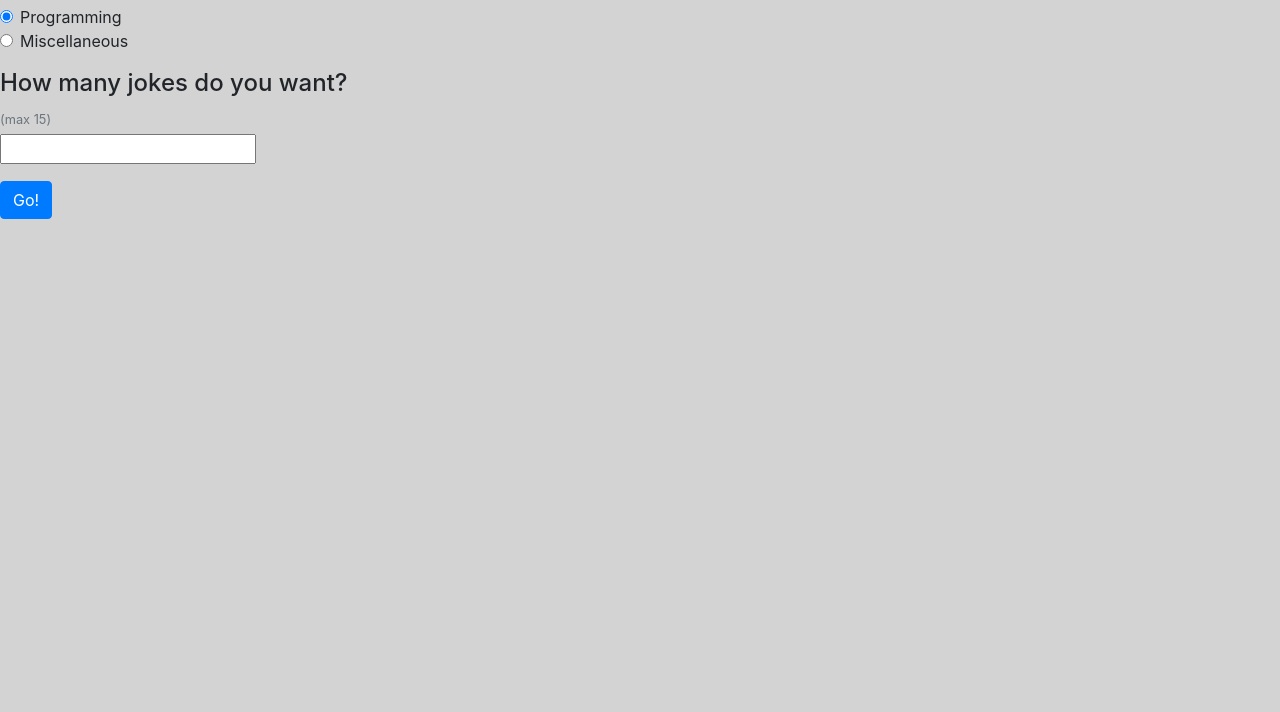
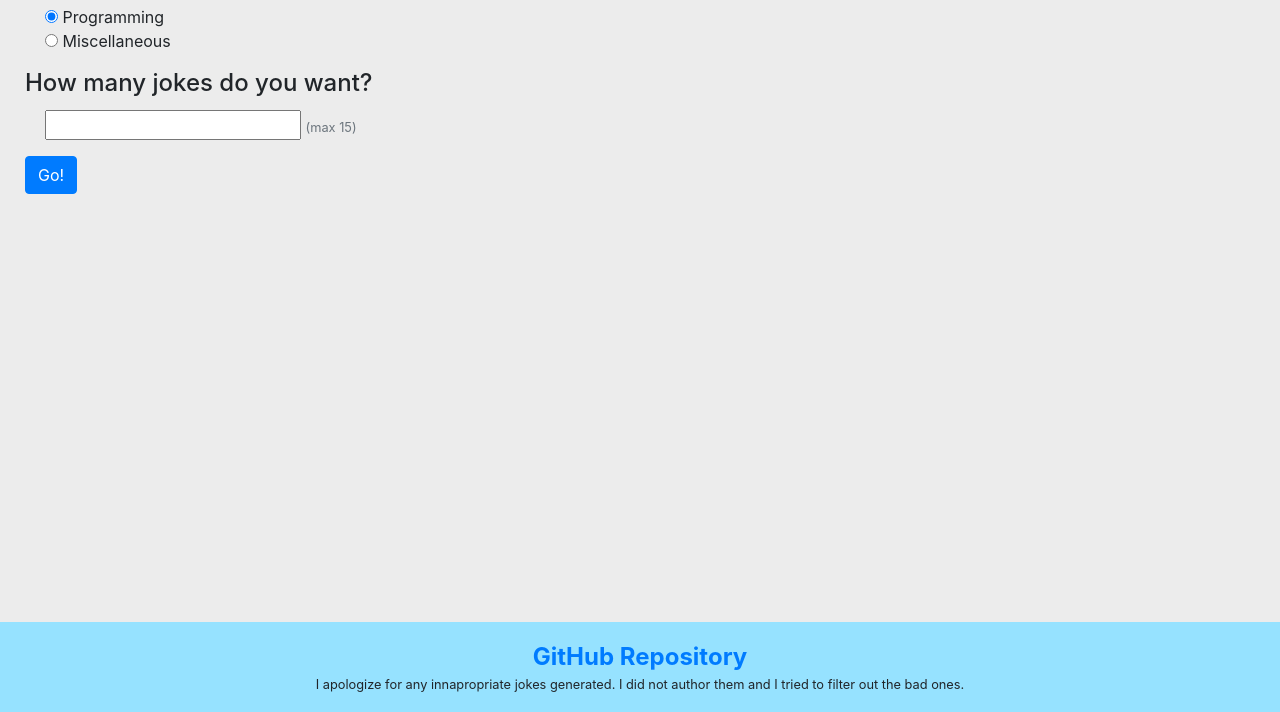
Before and after one commit to Asht0n16/CS260-CP2, a plain HTML site: page index.html in a window 1280 px wide. Shown: the part 88-800 px from the top of the page. Drawn offline with nearby package versions, Linux system fonts and the light colour scheme.

Commit message:
Bare Minimum
I've updated the formatting so it looks relatively pretty. I also added
a footer with a apology/disclaimer just in case the TA's get a bad joke
while grading the project. I suppose I could turn it in now because it
meets the requirements, but I'll probably spend some more time finding
ways to make it more pretty and fun.

```diff
--- a/index.html
+++ b/index.html
@@ -2,13 +2,15 @@
 <html lang="en" dir="ltr">
   <head>
     <meta charset="utf-8">
+    <meta name="viewport" content="width=device-width, initial-scale=1.0, maximum-scale=1.0">
     <title>Creative Project 2</title>
     <link rel="stylesheet" href="https://stackpath.bootstrapcdn.com/bootstrap/4.4.1/css/bootstrap.min.css" integrity="sha384-Vkoo8x4CGsO3+Hhxv8T/Q5PaXtkKtu6ug5TOeNV6gBiFeWPGFN9MuhOf23Q9Ifjh" crossorigin="anonymous">
     <link rel="stylesheet" href="/styles.css">
   </head>
   <body>
-    <h1>Joke Generator</h1>
+    <h1>Hammond Cheesy Joke Generator</h1>
 
+    <div class="main">
     <form>
       <div class="form-group" id="typeSelector">
         <h4>Select a type of joke: </h4>
@@ -24,9 +26,10 @@
 
       <div class="form-group" id="numberSelector">
         <h4>How many jokes do you want?</h4>
-        <small class="text-muted">(max 15)</small>
+
         <div class="form-check">
           <input type="text" class="form-check-input"  id="jokeNumber" name="number">
+          <small class="text-muted">(max 15)</small>
         </div>
       </div>
 
@@ -36,6 +39,13 @@
     <div id="jokes">
     </div>
 
+    </div>
+
+    <div class="footer">
+      <a id='githubLink' href="https://github.com/Asht0n16/CS260-CP2">GitHub Repository</a>
+      <small id='apology'>I apologize for any innapropriate jokes generated. I did not author them and I tried to filter out the bad ones.</small>
+    </div>
+
     <script text="type/javascript" src="/script.js"></script>
 
     <script src="https://code.jquery.com/jquery-3.4.1.slim.min.js" integrity="sha384-J6qa4849blE2+poT4WnyKhv5vZF5SrPo0iEjwBvKU7imGFAV0wwj1yYfoRSJoZ+n" crossorigin="anonymous"></script>
--- a/script.js
+++ b/script.js
@@ -27,7 +27,9 @@ function getJokes(e) {
   url += "?blacklistFlags=nsfw,religious,racist,sexist";
 
   // call API
-  document.getElementById('jokes').innerHTML = ""
+  document.getElementById('jokes').innerHTML = "";
+  //let pixHeight = (numJokes * 70) + 100;
+  //document.getElementById('jokes').style.height = pixHeight + "px";
   for(let i=0; i<numJokes && i<15; i++){
     //debugger;
     fetch(url)
@@ -39,14 +41,14 @@ function getJokes(e) {
         }
         return response.json();
       }).then((json) => {
-        let joke = "<p>";
+        let joke = "<div class='joke'><p>";
         if(json.type == "twopart") {
           joke += json.setup + '<br>' + json.delivery;
         }
         else {
           joke += json.joke;
         }
-        joke += "</p>"
+        joke += "</p></div>"
         document.getElementById('jokes').innerHTML += joke;
       });
     }
--- a/styles.css
+++ b/styles.css
@@ -1,8 +1,48 @@
 html, body {
-  background-color: lightgrey;
+  background-color: #ececec;
 }
 
-button {
-  clear: both;
-  margin-top: 35px;
+.main {
+  padding: 0 25px 90px 25px
 }
+
+.form-check-input {
+  position: inherit;
+  margin-left: 0;
+}
+
+#jokes {
+  display: flex;
+  flex-direction: column;
+  justify-content: space-around;
+}
+
+.joke {
+  border: 2px outset black;
+  border-radius: 8px;
+  padding: 5px;
+  margin: 3px 0 3px 0;
+}
+
+.footer {
+    position: fixed;
+    bottom: 0px;
+    width: 100%;
+    height: 90px;
+    margin-top: -40px;
+    background-color: #96E2FF;
+    display: flex;
+    flex-direction: column;
+    align-items: center;
+    justify-content: center;
+    text-align: center;
+}
+
+#githubLink {
+  font-weight: bold;
+  font-size: 1.5rem;
+}
+
+#apology {
+  margin: 0 5px 0 5px;
+}
```
